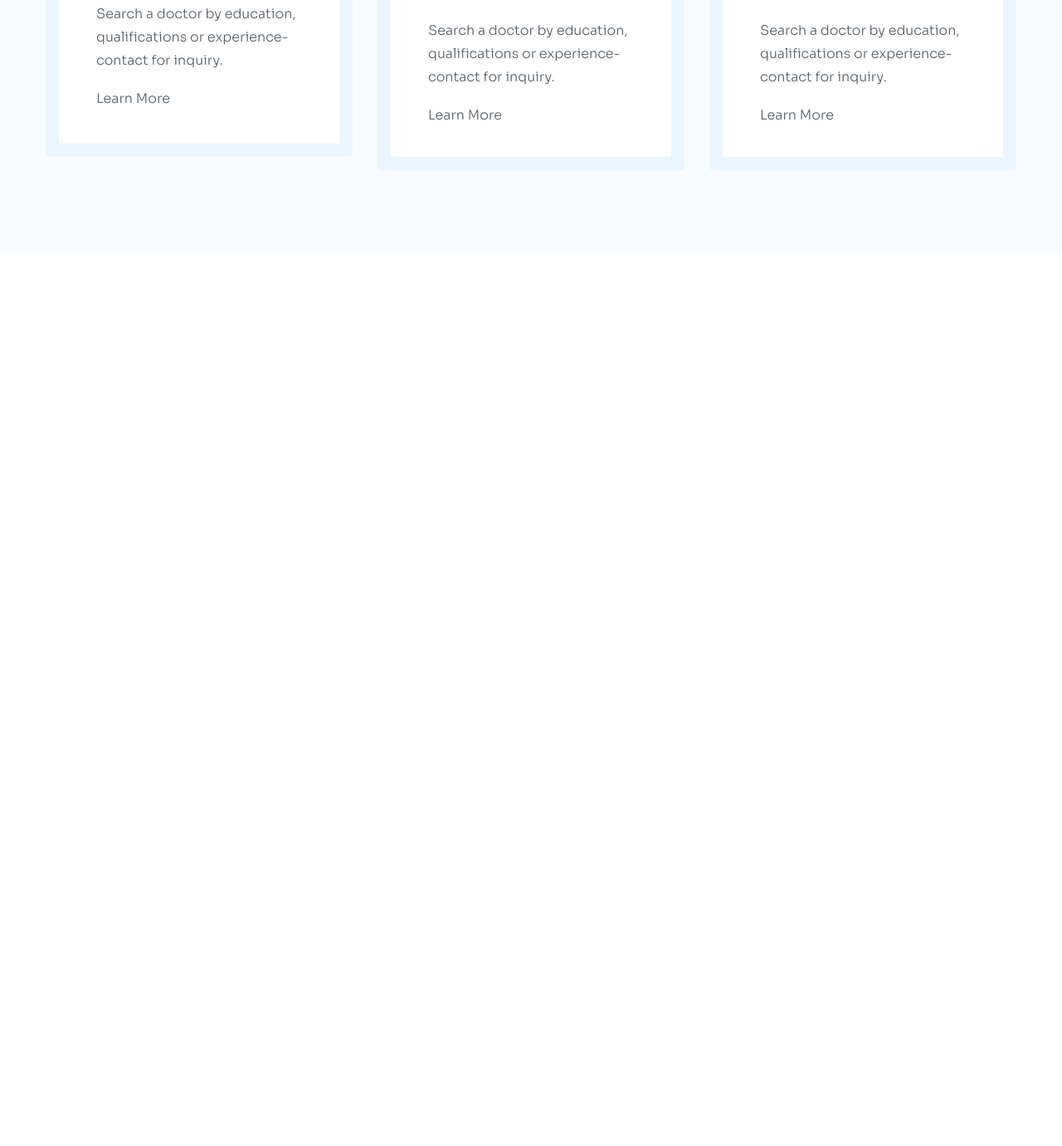
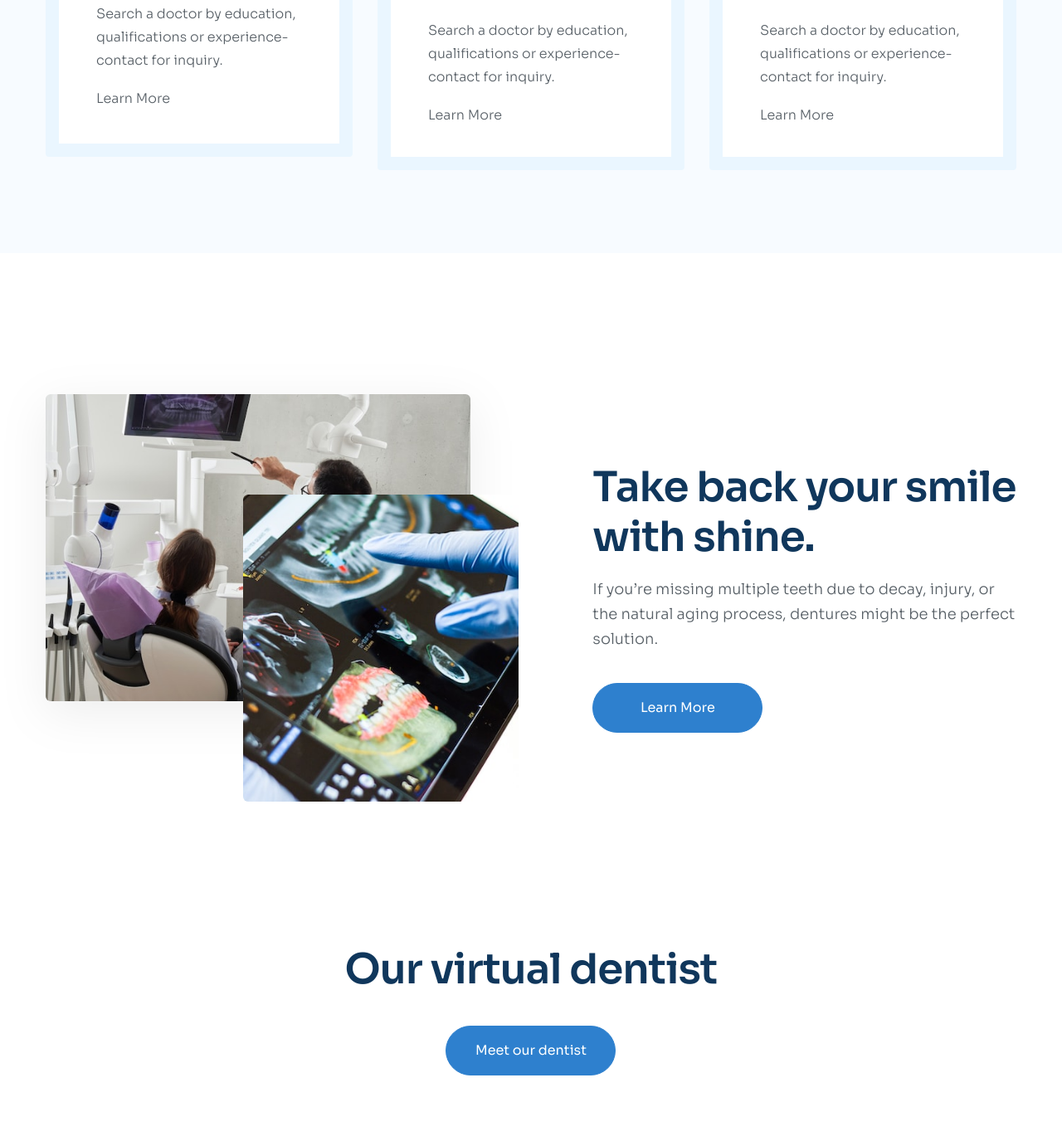
Before and after one commit to DaiNghiadz/project-03, a plain HTML site: page index.html in a window 1280 px wide. Shown: the part 2424-3805 px from the top of the page at 83% size. Before the commit the page ends 2729 px from the top, so only its background shows below. Drawn offline with Linux system fonts and the light colour scheme.

Commit message:
done feature

```diff
--- a/assets/css/style.css
+++ b/assets/css/style.css
@@ -401,3 +401,91 @@ a {
     color: #2e80ce;
     transition: 0.25s;
 }
+
+/* feature */
+
+.feature__body {
+    display: flex;
+    margin-top: 85px;
+    padding: 85px 0px;
+}
+
+.feature__media {
+    position: relative;
+    width: 48%;
+}
+
+.feature__img--below {
+    position: absolute;
+    width: 512px;
+    height: 370px;
+    object-fit: cover;
+    filter: drop-shadow(0px 14px 28px rgba(0, 0, 0, 0.07));
+    border-radius: 6px;
+}
+
+.feature__img--above {
+    position: absolute;
+    width: 332px;
+    height: 370px;
+    object-fit: cover;
+    border-radius: 6px;
+    left: 238px;
+    top: 121px;
+}
+
+.feature__info {
+    width: 52%;
+    margin-top: 82px;
+    margin-left: 188px;
+}
+
+.feature__heading {
+    font-weight: 600;
+    font-size: 5rem;
+    line-height: 1.2;
+    letter-spacing: -0.02em;
+    color: #10375c;
+}
+
+.feature__desc {
+    margin-top: 18px;
+    font-weight: 300;
+    font-size: 1.8rem;
+    line-height: 1.67;
+    color: #575f66;
+}
+
+.feature__btn {
+    margin-top: 38px;
+}
+
+/* Doctor */
+
+.doctor {
+    text-align: center;
+}
+
+.doctor__body {
+    margin-top: 85px;
+    padding: 85px 0;
+}
+
+.doctor__body {
+    display: flex;
+    flex-direction: column;
+    align-items: center;
+}
+
+.doctor__heading {
+    font-weight: 600;
+    font-size: 5rem;
+    line-height: 1.2;
+    text-align: center;
+    letter-spacing: -0.02em;
+    color: #10375c;
+}
+
+.doctor__btn {
+    margin-top: 38px;
+}
--- a/index.html
+++ b/index.html
@@ -77,7 +77,7 @@
                             smile begins with a great dentist.
                         </p>
                         <div class="hero__cta">
-                            <a href="" class="btn">Book Online</a>
+                            <a href="#!" class="btn">Book Online</a>
                             <span class="hero__phone-number"
                                 >or call (123) 456-7890</span
                             >
@@ -284,6 +284,54 @@
                     </div>
                 </div>
             </section>
+
+            <!-- feature -->
+            <section class="feature">
+                <div class="content">
+                    <div class="feature__body">
+                        <!-- feature media -->
+                        <figure class="feature__media">
+                            <img
+                                src="./assets/img/feature__media -1.jpg"
+                                alt="feature"
+                                class="feature__img--below"
+                            />
+                            <img
+                                src="./assets/img/feature__img--above.jpg"
+                                alt="feature"
+                                class="feature__img--above"
+                            />
+                        </figure>
+
+                        <!-- feature info -->
+                        <section class="feature__info">
+                            <h2 class="feature__heading">
+                                Take back your smile with shine.
+                            </h2>
+                            <p class="feature__desc">
+                                If you’re missing multiple teeth due to decay,
+                                injury, or the natural aging process, dentures
+                                might be the perfect solution.
+                            </p>
+                            <a href="#!" class="btn feature__btn">Learn More</a>
+                        </section>
+                    </div>
+                </div>
+            </section>
+
+            <!-- Doctor -->
+            <section class="doctor">
+                <div class="content">
+                    <div class="doctor__body">
+                        <section class="doctor__info">
+                            <h2 class="doctor__heading">Our virtual dentist</h2>
+                            <a href="#!" class="btn doctor__btn">
+                                Meet our dentist
+                            </a>
+                        </section>
+                    </div>
+                </div>
+            </section>
         </main>
     </body>
 </html>
```
Also changed, not shown: assets/img/feature__img--above.jpg (added), assets/img/feature__media -1.jpg (added).
